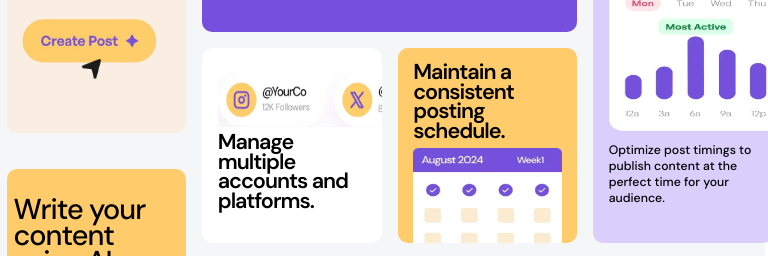
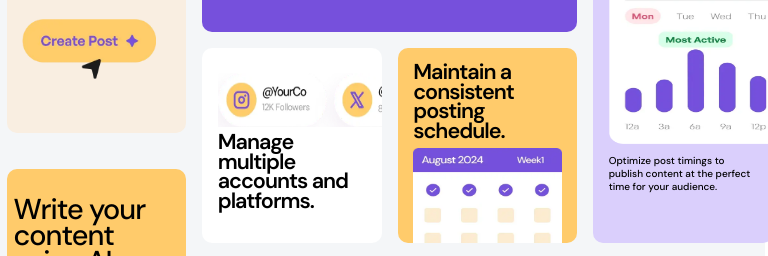
Before and after one commit to vinaykumar91/grid-main, a plain HTML site: page index.html in a window 768 px wide. Shown: the part 173-429 px from the top of the page. Drawn offline with Linux system fonts and the light colour scheme.

Commit message:
Update index.html

```diff
--- a/index.html
+++ b/index.html
@@ -242,7 +242,7 @@
         margin-bottom: 0.3em;
       }
       p.sametext{
-        font-size: 1.6vw;color:black; font-weight:500;
+        font-size: 1.3vw;color:black; font-weight:500;
       }
       .image6{
         width:100%;
```
